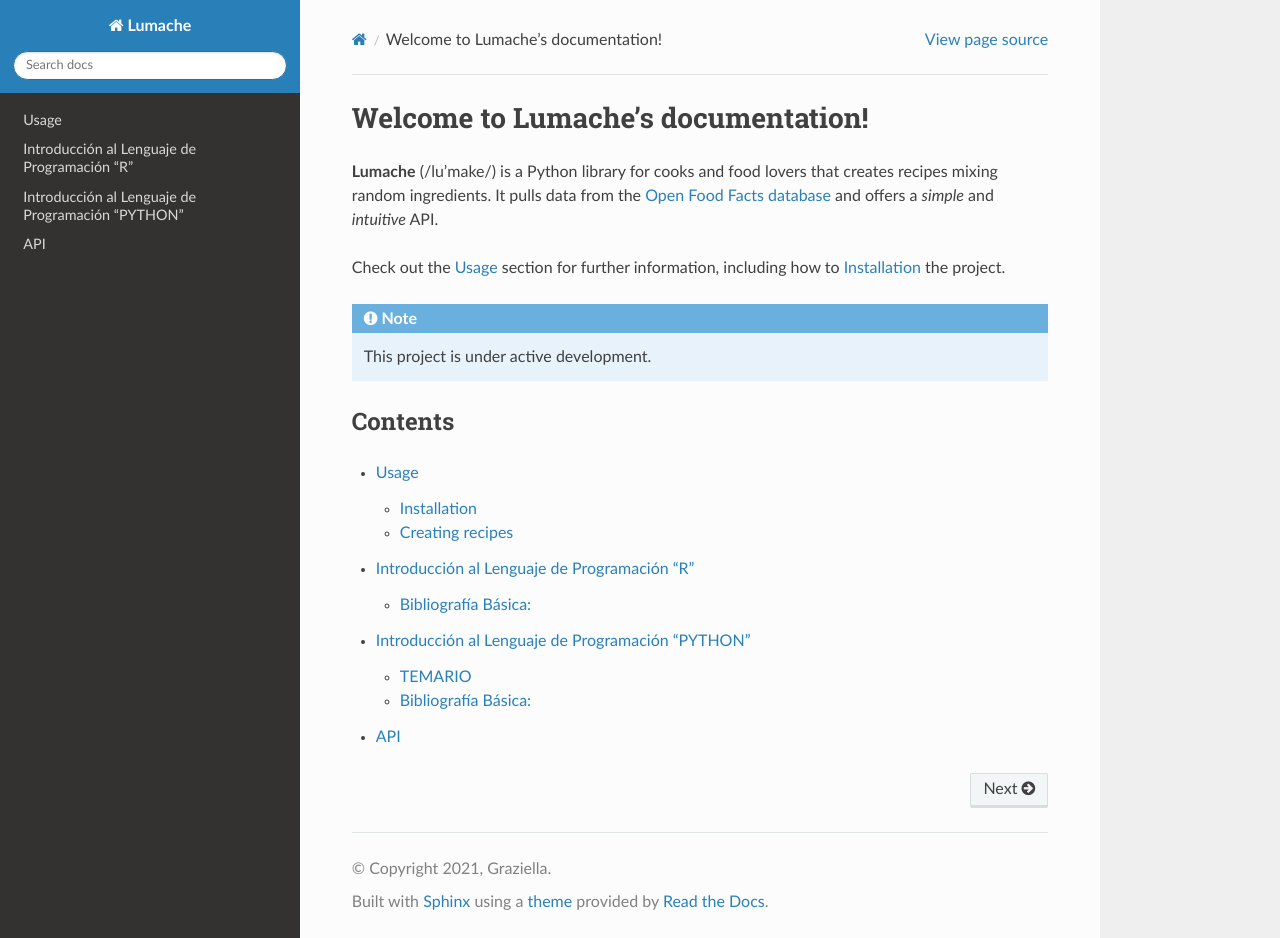
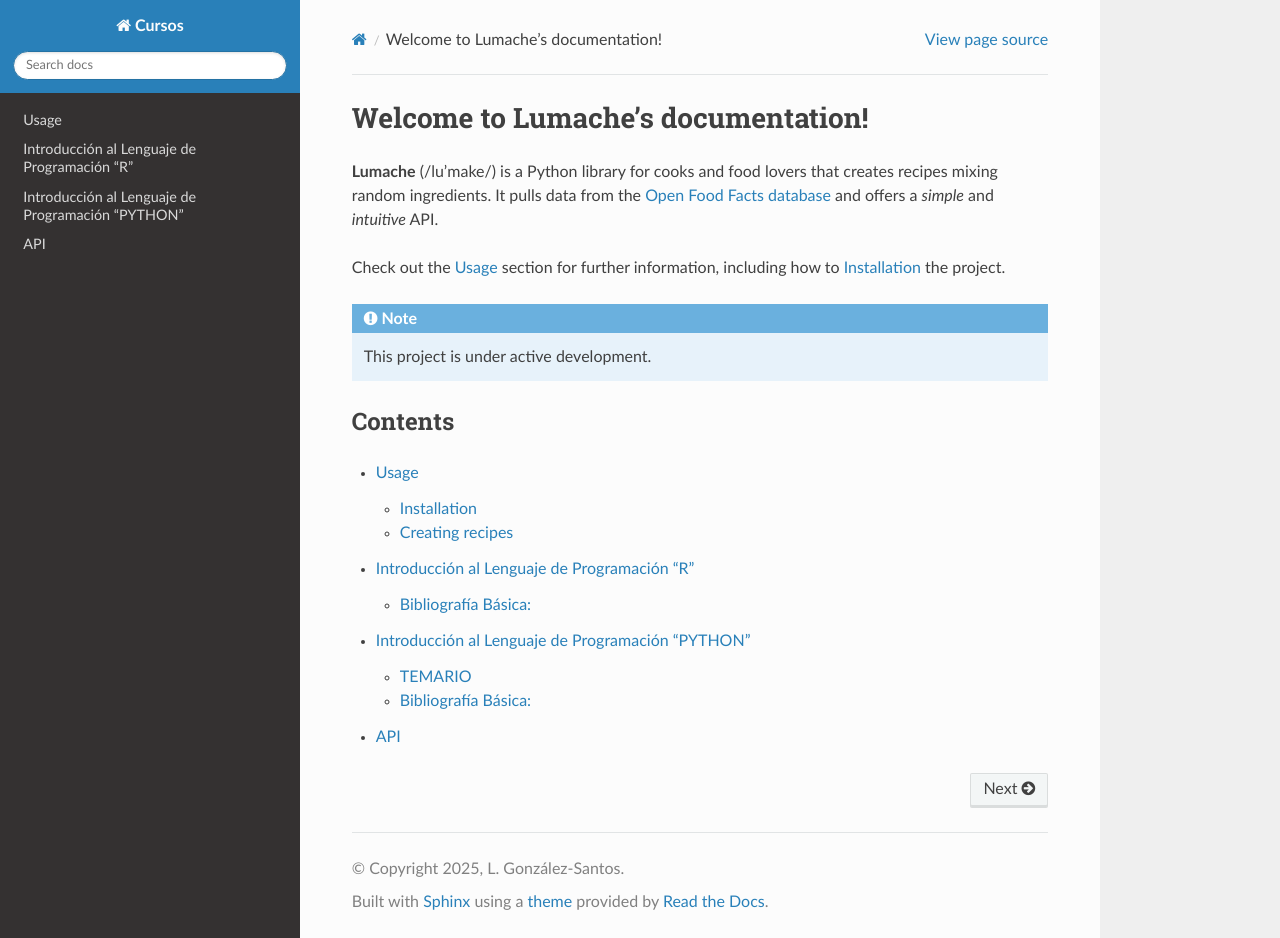
Before and after one commit to matecom57/santosg57-cursos, a Sphinx documentation site: the page built from docs/source/index.rst, in a window 1280 px wide and 938 px high. Built offline with Sphinx 7.4.7 and the Read the Docs theme 3.1.0, drawn with Linux system fonts in a browser that asks for light colours.

Commit message:
Test comité

```diff
--- a/docs/source/conf.py
+++ b/docs/source/conf.py
@@ -2,9 +2,9 @@
 
 # -- Project information
 
-project = 'Lumache'
-copyright = '2021, Graziella'
-author = 'Graziella'
+project = 'Cursos'
+copyright = '2025, L. González-Santos'
+author = 'L. González-Santos'
 
 release = '0.1'
 version = '0.1.0'
```
